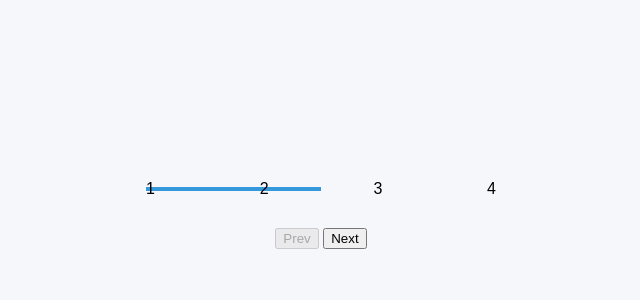
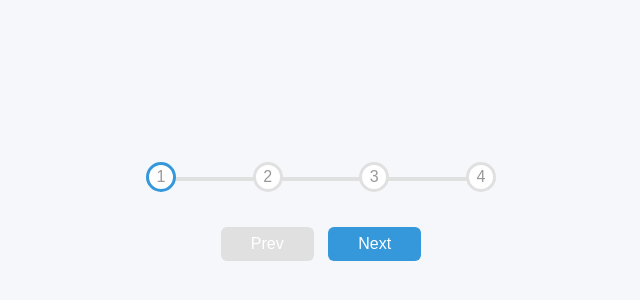
Before and after one commit to YuriyL-Git/WebProjects, a plain HTML site: page 02. Progress Steps/index.html in a window 1280 px wide. Shown: the part 186-486 px from the top of the page, without its empty margins (319-959 px from the left). Drawn offline with Linux system fonts and the light colour scheme; a web font is replaced by a local one.

Commit message:
feat: progress steps - complete css

```diff
--- a/02. Progress Steps/style.css
+++ b/02. Progress Steps/style.css
@@ -1,5 +1,10 @@
 * {
   box-sizing: border-box;
+}
+
+:root {
+  --line-border-fill: #3498db;
+  --line-border-empty: #e0e0e0;
 }
 
 body {
@@ -27,14 +32,72 @@ body {
   width: 350px;
 }
 
+.progress-container::before {
+  /*Dont forget to put content if You use before!*/
+  content: '';
+  background-color: var(--line-border-empty);
+  position: absolute;
+  top: 50%;
+  left: 0;
+(- 50 %);
+  height: 4px;
+  width: 100%;
+  z-index: -1;
+}
+
 .progress {
-    background-color: #3498db;
+  background-color: var(--line-border-fill);
   position: absolute;
   top: 50%;
   left: 0;
   transform: translateY(-50%);
   height: 4px;
-    width: 50%;
+  width: 0%;
   z-index: -1;
   transition: 0.4s ease;
 }
+
+.circle {
+  background-color: #fff;
+  color: #999;
+  border-radius: 50%;
+  height: 30px;
+  width: 30px;
+  /*to align items in center*/
+  display: flex;
+  align-items: center;
+  justify-content: center;
+
+  border: 3px solid var(--line-border-empty);
+  transition: .4s ease
+}
+
+.circle.active {
+  border-color: var(--line-border-fill);
+}
+
+.btn {
+  background-color: var(--line-border-fill);
+  color: #fff;
+  border: none;
+  border-radius: 6px;
+  cursor: pointer;
+  font-family: inherit;
+  padding: 8px 30px;
+  margin: 5px;
+  font-size: 16px;
+}
+
+.btn:active {
+  /*make button responsive to click*/
+  transform: scale(0.98);
+}
+
+.btn:focus {
+  outline: none;
+}
+
+.btn:disabled {
+  background-color: var(--line-border-empty);
+  cursor: not-allowed;
+}
```
Lines whose indentation alone changed are shown as unchanged.
